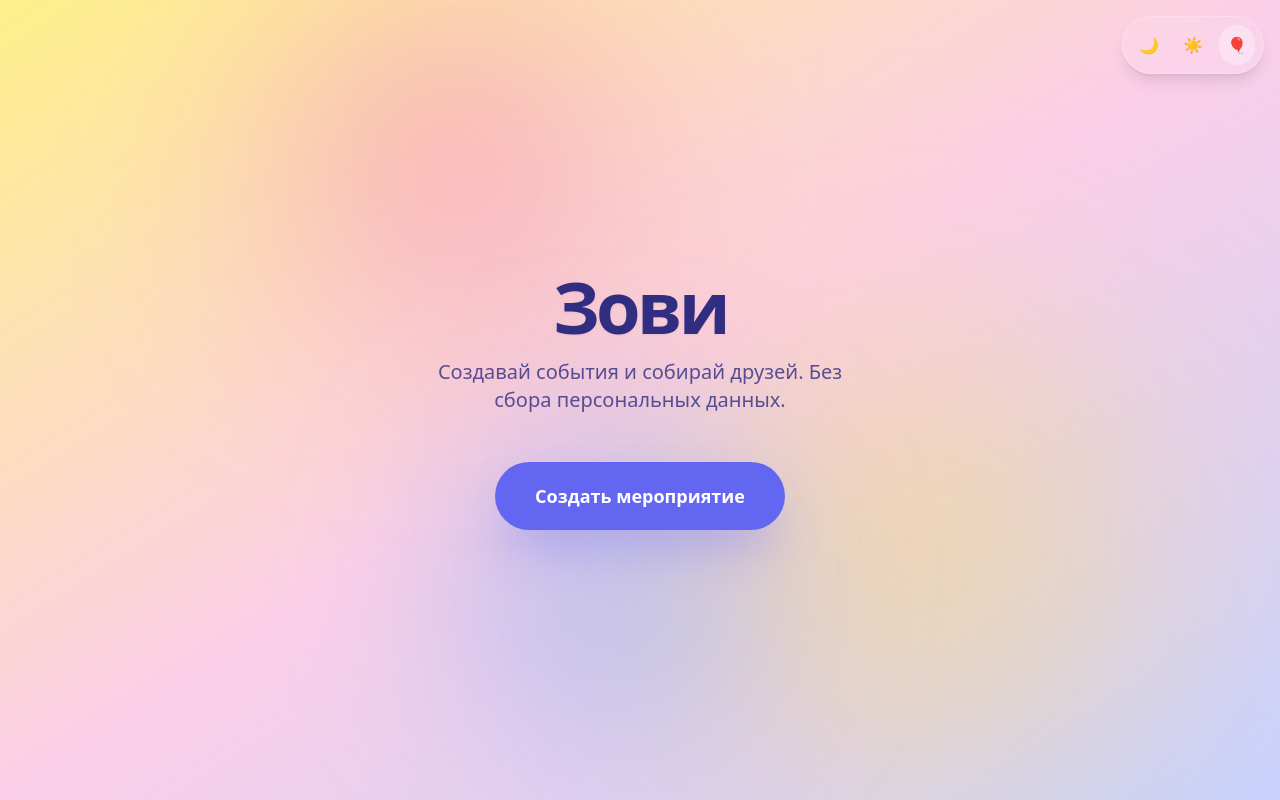
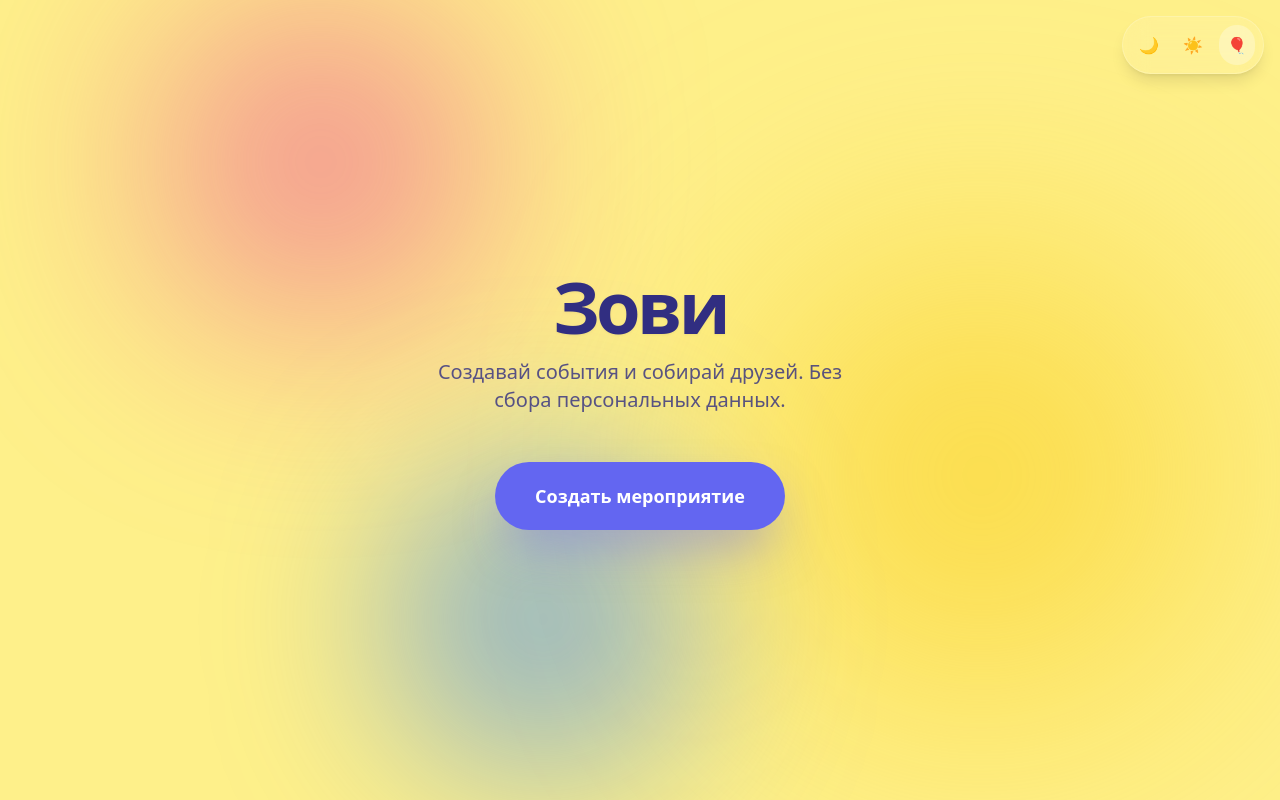
Before and after one commit to bug56rus/zovi-app, a Next.js app in the folder apps/web/: page / in a window 1280 px wide. Built offline with nearby package versions, Linux system fonts and the light colour scheme.

Commit message:
feat: add light and kids themes

```diff
--- a/apps/web/app/globals.css
+++ b/apps/web/app/globals.css
@@ -1,9 +1,15 @@
-/* apps/web/app/globals.css */
 @tailwind base;
 @tailwind components;
 @tailwind utilities;
 
-/* ... ваши существующие стили ... */
+/* Базовые настройки (убираем жесткий черный фон, чтобы темы работали) */
+body {
+  margin: 0;
+  padding: 0;
+  box-sizing: border-box;
+}
+
+/* --- АНИМАЦИИ ДЛЯ СВЕЧЕНИЯ --- */
 
 @keyframes float1 {
   0% { transform: translate(0, 0) scale(1); }
@@ -23,6 +29,7 @@
   100% { transform: translate(0, 0) scale(1); }
 }
 
+/* Классы для применения анимаций к элементам */
 .animate-float1 { animation: float1 15s ease-in-out infinite; }
 .animate-float2 { animation: float2 20s ease-in-out infinite; }
 .animate-float3 { animation: float3 18s ease-in-out infinite; }
--- a/apps/web/app/page.tsx
+++ b/apps/web/app/page.tsx
@@ -1,4 +1,3 @@
-// apps/web/app/page.tsx
 'use client';
 
 import Link from 'next/link';
@@ -7,31 +6,32 @@ import { useTheme } from './context/ThemeContext';
 export default function Home() {
   const { theme } = useTheme();
 
-  let bgClass = "bg-gradient-to-br from-yellow-200 via-pink-200 to-indigo-200 text-indigo-900";
-  let glow1 = "bg-pink-400/40";
-  let glow2 = "bg-yellow-300/40";
-  let glow3 = "bg-blue-400/30";
+  // Базовые настройки для тем
+  let bgClass = "bg-[#fef08a] text-indigo-900"; // Фон для детской темы
+  let glow1 = "bg-pink-500/60";
+  let glow2 = "bg-yellow-400/60";
+  let glow3 = "bg-blue-500/50";
 
   if (theme === 'classic') {
     bgClass = "bg-[#0a0a0a] text-white";
-    glow1 = "bg-purple-600/30";
-    glow2 = "bg-blue-600/30";
-    glow3 = "bg-pink-600/20";
+    glow1 = "bg-purple-600/50";
+    glow2 = "bg-blue-600/50";
+    glow3 = "bg-pink-600/40";
   } else if (theme === 'light') {
     bgClass = "bg-gray-50 text-gray-900";
-    glow1 = "bg-blue-300/40";
-    glow2 = "bg-purple-300/40";
-    glow3 = "bg-pink-300/30";
+    glow1 = "bg-blue-400/40";
+    glow2 = "bg-purple-400/40";
+    glow3 = "bg-pink-400/40";
   }
 
   return (
     <main className={`min-h-screen flex flex-col items-center justify-center p-6 font-sans transition-colors duration-500 relative overflow-hidden ${bgClass}`}>
 
-      {/* ФОНОВОЕ СВЕЧЕНИЕ (GLOW EFFECT) */}
-      <div className="absolute inset-0 pointer-events-none overflow-hidden">
-        <div className={`absolute top-[10%] left-[20%] w-[300px] h-[300px] rounded-full blur-[100px] animate-float1 ${glow1}`}></div>
-        <div className={`absolute top-[40%] right-[10%] w-[400px] h-[400px] rounded-full blur-[120px] animate-float2 ${glow2}`}></div>
-        <div className={`absolute bottom-[10%] left-[30%] w-[350px] h-[350px] rounded-full blur-[90px] animate-float3 ${glow3}`}></div>
+      {/* ФОНОВОЕ СВЕЧЕНИЕ */}
+      <div className="absolute inset-0 z-0 pointer-events-none">
+        <div className={`absolute top-[10%] left-[10%] w-[300px] h-[300px] rounded-full blur-[100px] mix-blend-screen animate-float1 ${glow1}`}></div>
+        <div className={`absolute top-[30%] right-[5%] w-[400px] h-[400px] rounded-full blur-[120px] mix-blend-screen animate-float2 ${glow2}`}></div>
+        <div className={`absolute bottom-[5%] left-[25%] w-[350px] h-[350px] rounded-full blur-[90px] mix-blend-screen animate-float3 ${glow3}`}></div>
       </div>
 
       {/* КОНТЕНТ */}
@@ -43,10 +43,10 @@ export default function Home() {
           href="/admin"
           className={`px-10 py-5 rounded-full font-bold text-lg shadow-2xl hover:scale-105 active:scale-95 transition-all ${
             theme === 'classic'
-              ? 'bg-white text-black shadow-white/10'
+              ? 'bg-white text-black shadow-[0_0_30px_rgba(255,255,255,0.3)]'
               : theme === 'light'
-                ? 'bg-blue-600 text-white shadow-blue-500/30'
-                : 'bg-indigo-500 text-white shadow-indigo-500/40'
+                ? 'bg-blue-600 text-white shadow-blue-500/50'
+                : 'bg-indigo-500 text-white shadow-indigo-500/50'
           }`}
         >
           Создать мероприятие
```
